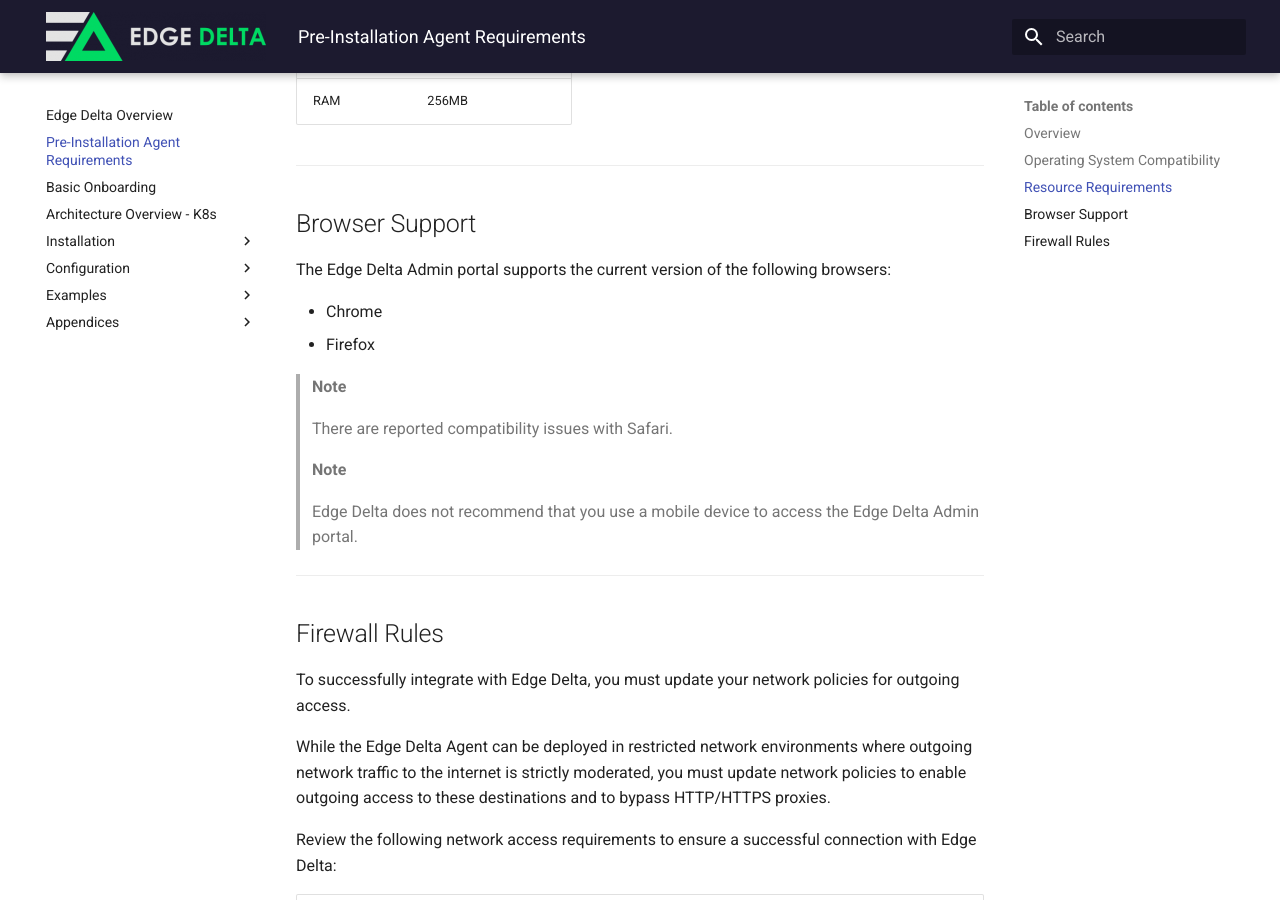
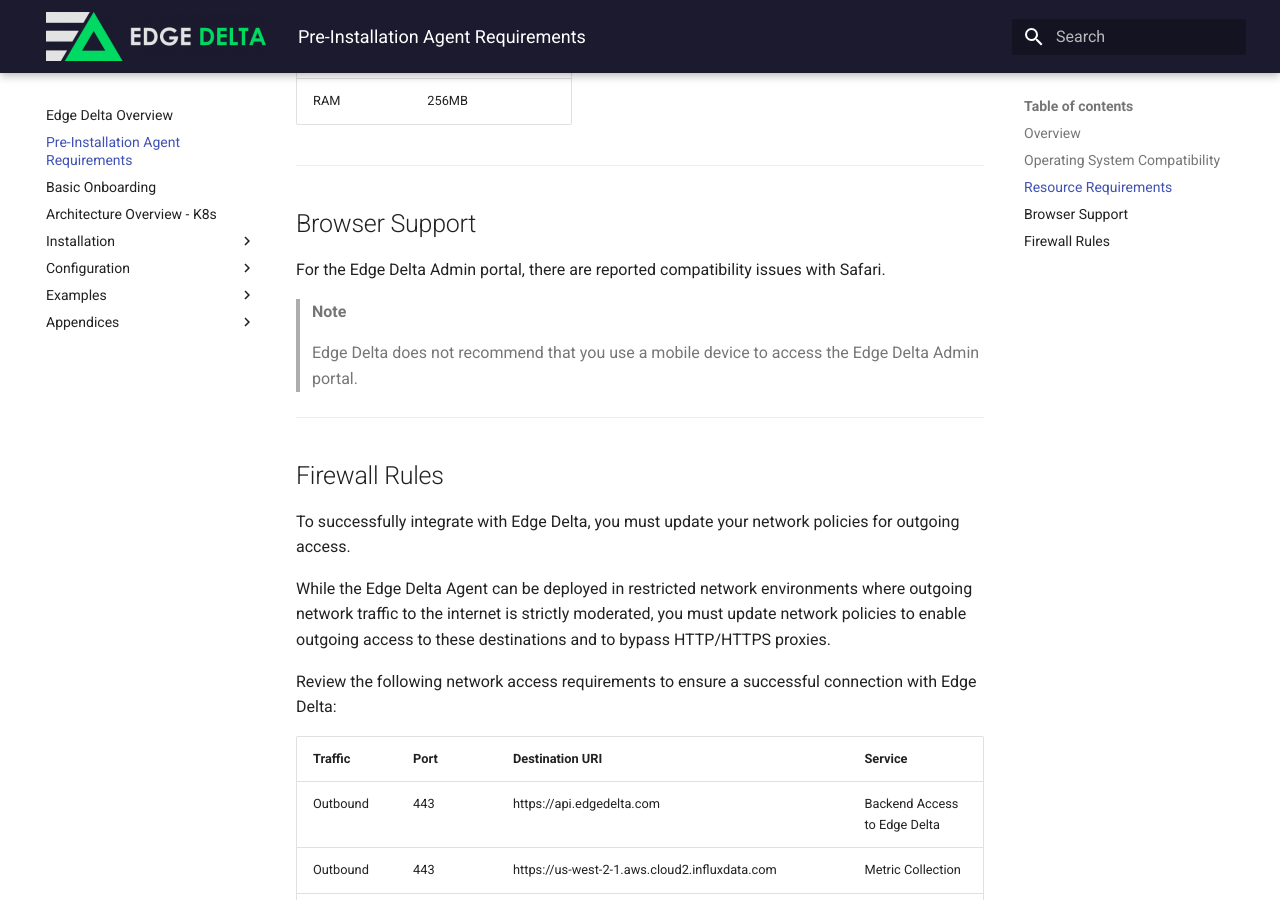
Before and after one commit to edgedelta/docs, an MkDocs documentation site: the page built from docs/agent-requirements.md, in a window 1280 px wide and 900 px high, scrolled down 1013 px. Built offline with MkDocs 1.6.1 and Material for MkDocs 9.7.7, drawn with Linux system fonts in a browser that asks for light colours.

Commit message:
Update agent-requirements.md

```diff
--- a/docs/agent-requirements.md
+++ b/docs/agent-requirements.md
@@ -30,15 +30,7 @@ You can use this document to review software and hardware requirements before yo
 
 ## Browser Support
 
-The Edge Delta Admin portal supports the current version of the following browsers:
-
-  * Chrome
-  * Firefox
-
-> **Note**
->
-> There are reported compatibility issues with Safari.
-
+For the Edge Delta Admin portal, there are reported compatibility issues with Safari.
 
 > **Note**
 >
```
